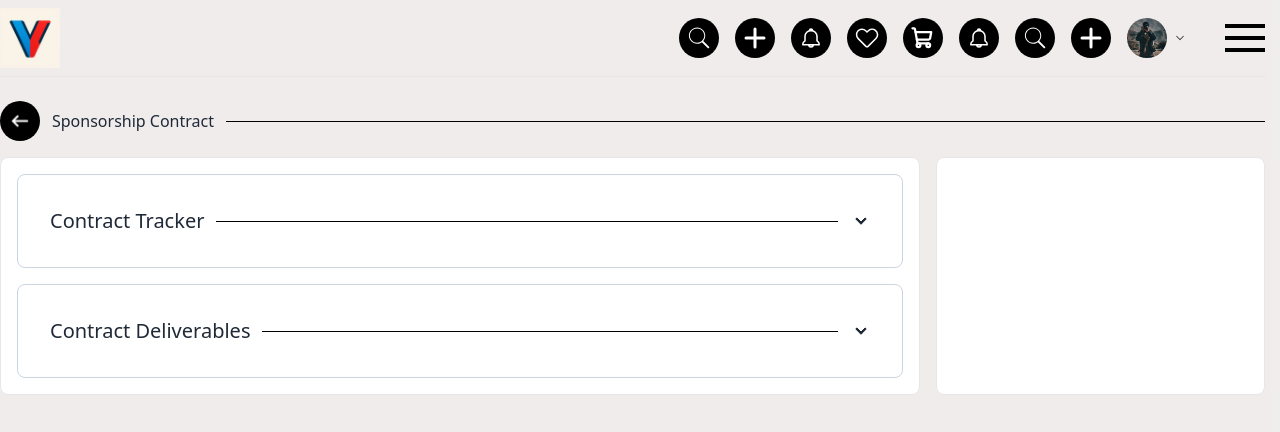
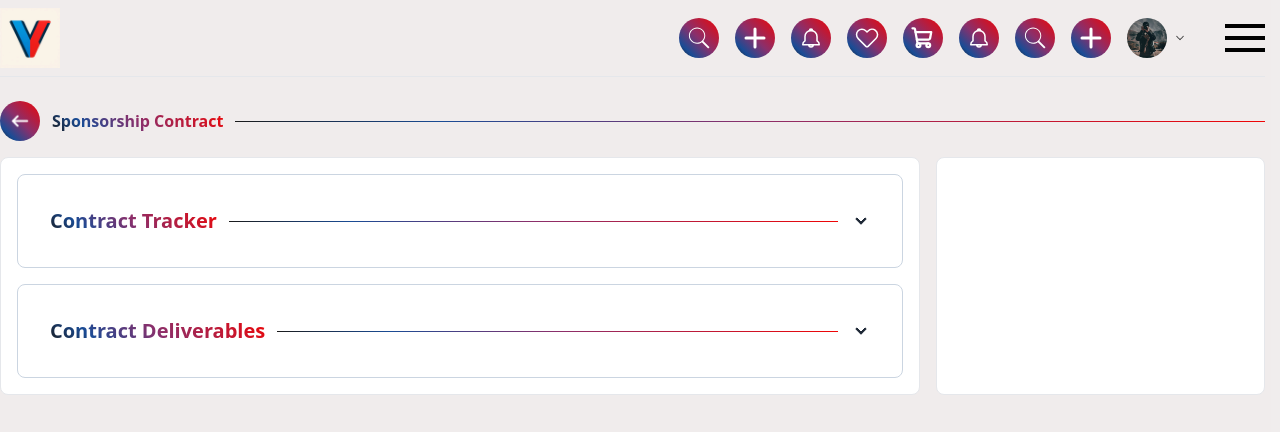
Before and after one commit to AHmedEMadEG/vverse-task, a Next.js app: page / in a window 1280 px wide. Shown: the top 432 px of the page. Built offline with nearby package versions, Linux system fonts and the light colour scheme.

Commit message:
feat: created the background gradient and used it

```diff
--- a/components/DeliveryGradFile.tsx
+++ b/components/DeliveryGradFile.tsx
@@ -4,7 +4,7 @@ interface props {
 
 const DeliveryGradFile = ({ icon }: props) => {
   return (
-    <div className="flex justify-center bg-black w-28 h-28 rounded-lg p-11">
+    <div className="flex justify-center bg-custom-gradient w-28 h-28 rounded-lg p-11">
       <img src={`/${icon}.png`}/>
     </div>
   );
--- a/components/HorizontalLine.tsx
+++ b/components/HorizontalLine.tsx
@@ -1,5 +1,5 @@
 const HorizontalLine = () => {
-  return <div className="flex-1 bg-black h-[1px]" />;
+  return <div className="flex-1 bg-custom-gradient h-[1px]" />;
 };
 
 export default HorizontalLine;
--- a/components/NavItem.tsx
+++ b/components/NavItem.tsx
@@ -3,7 +3,7 @@ interface props {
 }
 
 const NavItem = ({icon}: props) => {
-  return <div className="bg-black rounded-full p-2 w-10 h-10 cursor-pointer"><img src={`/${icon}.svg`} /></div>;
+  return <div className="bg-custom-gradient rounded-full p-2 w-10 h-10 cursor-pointer"><img src={`/${icon}.svg`} /></div>;
 };
 
 export default NavItem;
--- a/layouts/SponsorshipContract.tsx
+++ b/layouts/SponsorshipContract.tsx
@@ -8,10 +8,12 @@ const SponsershipContract = () => {
   return (
     <div className="container ms-auto mt-6">
       <div className="flex items-center my-4">
-        <div className="bg-black rounded-full p-2 w-10 h-10 cursor-pointer">
+        <div className="bg-custom-gradient rounded-full p-2 w-10 h-10 cursor-pointer">
           <img src="left-arrow.png" />
         </div>
-        <div className="mx-3">Sponsorship Contract</div>
+        <div className="mx-3 text-transparent bg-clip-text font-bold bg-text-gradient">
+          Sponsorship Contract
+        </div>
         <HorizontalLine />
       </div>
       <div className="flex gap-4">
@@ -20,7 +22,9 @@ const SponsershipContract = () => {
             <details className="collapse collapse-arrow">
               <summary className="collapse-title text-xl font-medium">
                 <div className="flex items-center">
-                  <p className="me-3">Contract Tracker</p>
+                  <p className="me-3 text-transparent bg-clip-text font-bold bg-text-gradient">
+                    Contract Tracker
+                  </p>
                   <HorizontalLine />
                 </div>
               </summary>
@@ -67,7 +71,9 @@ const SponsershipContract = () => {
             <details className="collapse collapse-arrow">
               <summary className="collapse-title text-xl font-medium">
                 <div className="flex items-center">
-                  <p className="me-3">Contract Deliverables</p>
+                  <p className="me-3 text-transparent bg-clip-text font-bold bg-text-gradient">
+                    Contract Deliverables
+                  </p>
                   <HorizontalLine />
                 </div>
               </summary>
@@ -79,7 +85,7 @@ const SponsershipContract = () => {
                   <div>
                     <div className="flex-1 border-slate-300 border-solid border px-2 py-4 rounded-lg">
                       <div className="flex items-center justify-between mb-3">
-                        <p>Delivery-1</p>
+                        <p className="text-[#1a4c95] font-semibold">Delivery-1</p>
                         <div className="flex items-center">
                           <p>09-sep-2023 05:45 PM</p>
                           <div className="ms-3 bg-violet-900 px-6 py-2 rounded-3xl text-white">
@@ -122,7 +128,7 @@ const SponsershipContract = () => {
                       <button className="text-white bg-violet-900 rounded-3xl px-6 py-2 hover:bg-red-400">
                         Decline
                       </button>
-                      <button className="text-white bg-black rounded-3xl px-6 py-2 hover:bg-green-600">
+                      <button className="text-white bg-custom-gradient rounded-3xl px-6 py-2">
                         Accept
                       </button>
                     </div>
--- a/tailwind.config.ts
+++ b/tailwind.config.ts
@@ -10,9 +10,11 @@ const config: Config = {
   ],
   theme: {
     extend: {
-      colors: {
-        background: "var(--background)",
-        foreground: "var(--foreground)",
+      backgroundImage: {
+        "custom-gradient":
+          "linear-gradient(45deg, #1a1a1a, #1a4c95 20%, #8b2f6b 50%, #ef0505)",
+        "text-gradient":
+          "linear-gradient(45deg, #1a1a1a, #1a4c95 20%, #8b2f6b 50%, #ef0505)",
       },
     },
   },
```
